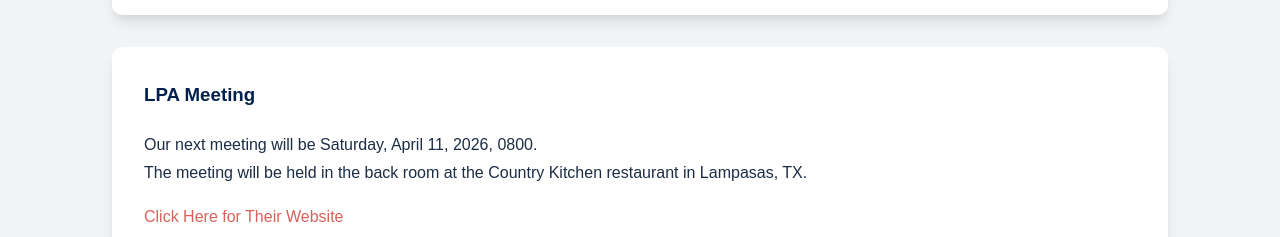
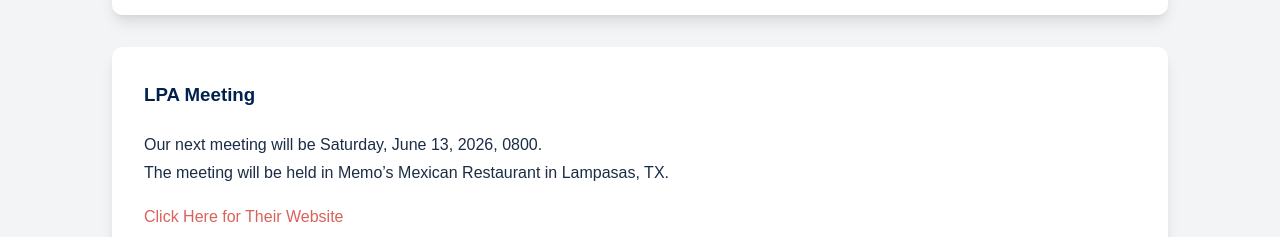
Before and after one commit to lmasullo/svelte-LPA, a Svelte app: page / in a window 1280 px wide. Shown: the part 820-1057 px from the top of the page. Built offline with nearby package versions, Linux system fonts and the light colour scheme.

Commit message:
New date

```diff
--- a/src/App.svelte
+++ b/src/App.svelte
@@ -43,9 +43,9 @@
   <div id="meeting" class="card">
     <h3>LPA Meeting</h3>
     <p>
-      Our next meeting will be Saturday, April 11, 2026, 0800.
+      Our next meeting will be Saturday, June 13, 2026, 0800.
       <br />
-      The meeting will be held in the back room at the Country Kitchen restaurant in Lampasas, TX.
+      The meeting will be held in Memo’s Mexican Restaurant in Lampasas, TX.
     </p>
     <p>
       <a target="_blank" href="https://www.puttersandgutters.com/">
```
